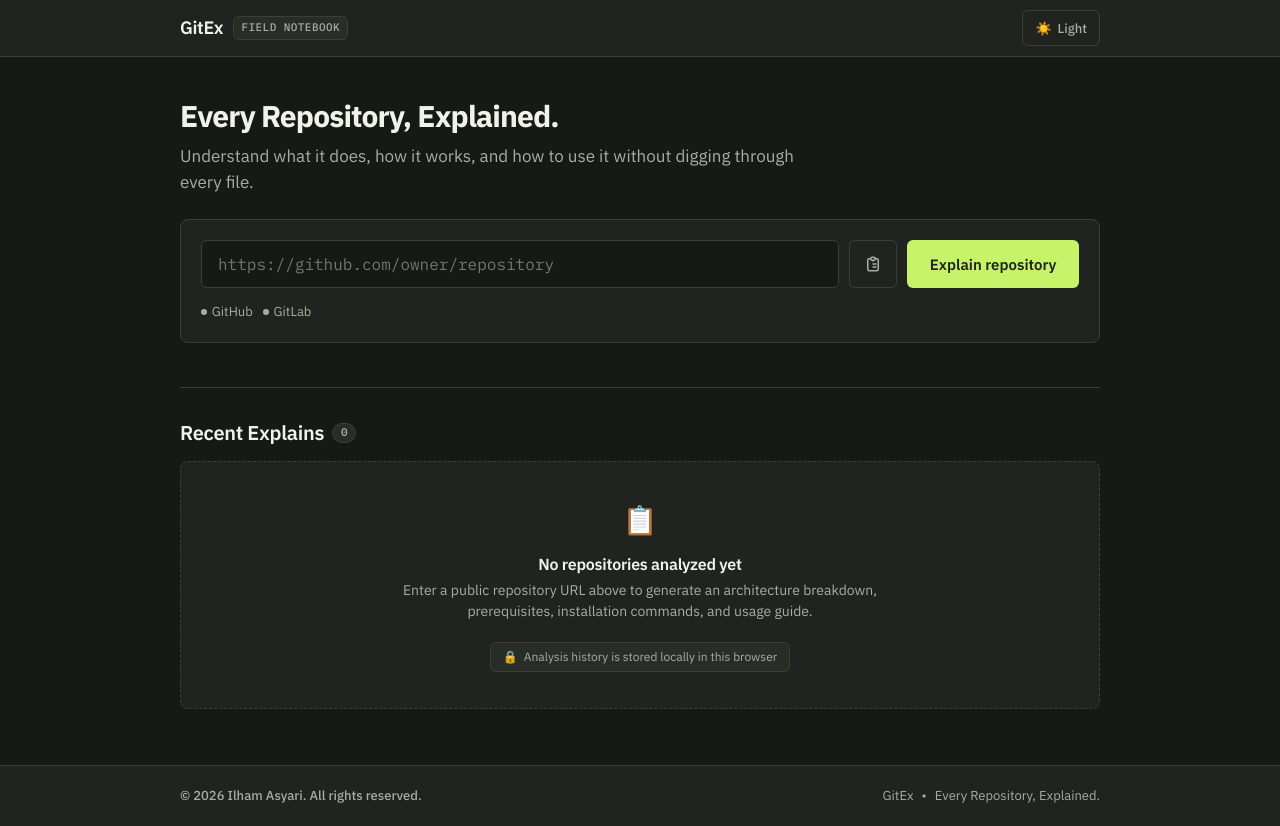
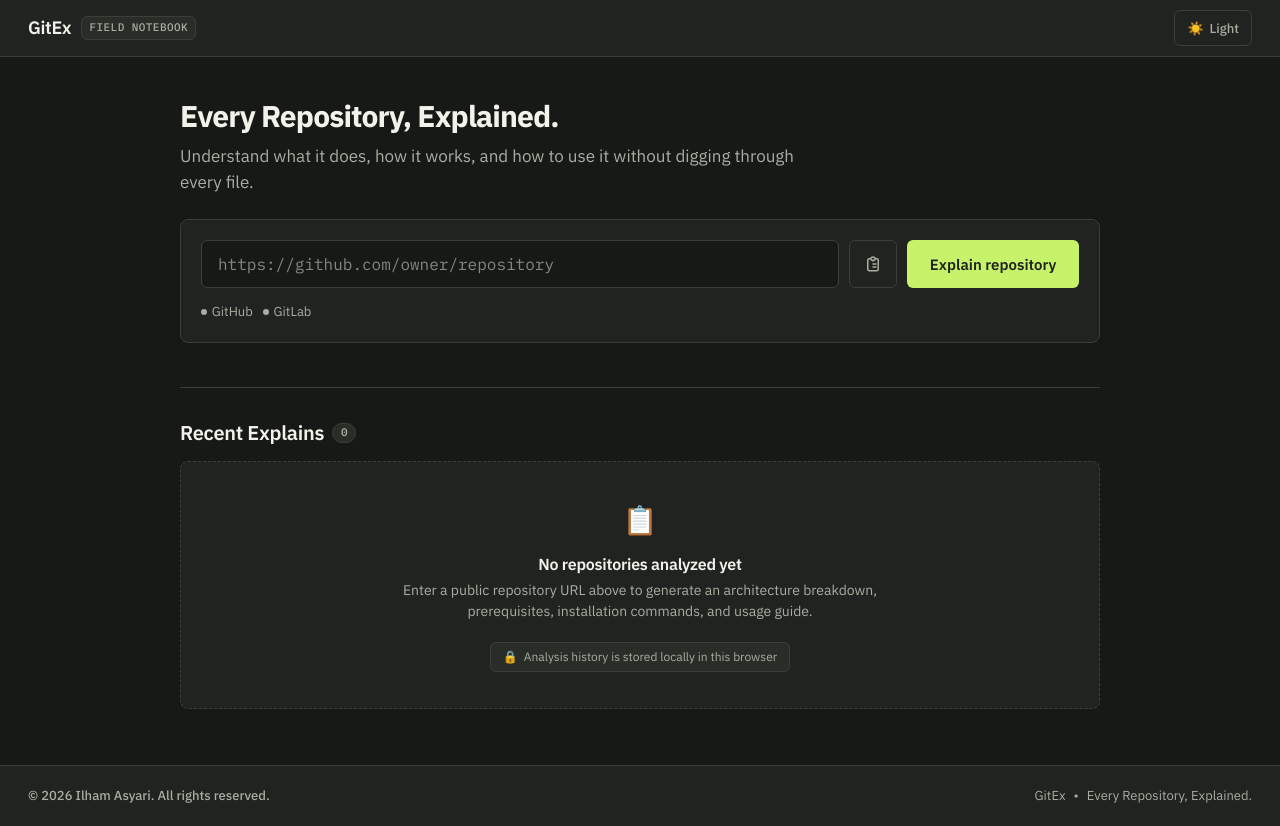
Before and after one commit to ilhamasy/gitex-web, a Node server app: page /app in a window 1280 px wide. Run offline with Node 20, Linux system fonts and the light colour scheme; some libraries are stand-ins or nearby versions.

Commit message:
fix(ui): harmonize navbar position and light mode styling across app and analysis views

```diff
--- a/public/css/style.css
+++ b/public/css/style.css
@@ -127,6 +127,11 @@ a {
   z-index: 20;
 }
 
+.app-header .container,
+.app-footer .container {
+  max-width: 1264px;
+}
+
 .header-inner {
   display: flex;
   align-items: center;
@@ -268,6 +273,11 @@ a {
   padding: 0.75rem 1rem;
   min-height: 48px;
   transition: border-color 0.15s ease, background-color 0.15s ease;
+}
+
+.url-input::placeholder {
+  color: var(--color-text-secondary);
+  opacity: 0.75;
 }
 
 .url-input.has-badge {
--- a/public/js/theme.js
+++ b/public/js/theme.js
@@ -40,6 +40,10 @@
         toggle.setAttribute('aria-label', 'Switch to dark theme');
       }
     }
+
+    try {
+      window.dispatchEvent(new CustomEvent('gitex-theme-change', { detail: { theme } }));
+    } catch (e) {}
   }
 
   // 1. Immediately apply stored theme to DOM
--- a/src/views/analysis.ejs
+++ b/src/views/analysis.ejs
@@ -11,7 +11,7 @@
   <link rel="preconnect" href="https://fonts.googleapis.com">
   <link rel="preconnect" href="https://fonts.gstatic.com" crossorigin>
   <link href="https://fonts.googleapis.com/css2?family=IBM+Plex+Mono:ital,wght@0,400;0,500;0,600;1,400&family=IBM+Plex+Sans:ital,wght@0,400;0,500;0,600;0,700;1,400&display=swap" rel="stylesheet">
-  <link rel="stylesheet" href="/css/style.css?v=gitex-v3">
+  <link rel="stylesheet" href="/css/style.css?v=gitex-v4">
   <script src="/js/theme.js"></script>
 </head>
 <body class="analysis-page">
@@ -21,7 +21,7 @@
   <header class="analysis-header-bar" id="analysis-top">
     <div class="container analysis-header-inner">
       <div class="analysis-breadcrumb-row">
-        <a href="/" class="back-link">
+        <a href="/app" class="back-link">
           <svg fill="none" stroke="currentColor" viewBox="0 0 24 24" aria-hidden="true">
             <path stroke-linecap="round" stroke-linejoin="round" stroke-width="2" d="M10 19l-7-7m0 0l7-7m-7 7h18"></path>
           </svg>
--- a/src/views/error.ejs
+++ b/src/views/error.ejs
@@ -7,7 +7,7 @@
   </script>
   <meta name="viewport" content="width=device-width, initial-scale=1.0">
   <title><%= title %></title>
-  <link rel="stylesheet" href="/css/style.css?v=gitex-v3">
+  <link rel="stylesheet" href="/css/style.css?v=gitex-v4">
   <script src="/js/theme.js"></script>
 </head>
 <body>
--- a/src/views/index.ejs
+++ b/src/views/index.ejs
@@ -11,7 +11,7 @@
   <link rel="preconnect" href="https://fonts.googleapis.com">
   <link rel="preconnect" href="https://fonts.gstatic.com" crossorigin>
   <link href="https://fonts.googleapis.com/css2?family=IBM+Plex+Mono:ital,wght@0,400;0,500;0,600;1,400&family=IBM+Plex+Sans:ital,wght@0,400;0,500;0,600;0,700;1,400&display=swap" rel="stylesheet">
-  <link rel="stylesheet" href="/css/style.css?v=gitex-v3">
+  <link rel="stylesheet" href="/css/style.css?v=gitex-v4">
   <script src="/js/theme.js"></script>
 </head>
 <body>
--- a/src/views/landing.ejs
+++ b/src/views/landing.ejs
@@ -11,7 +11,7 @@
   <link rel="preconnect" href="https://fonts.googleapis.com">
   <link rel="preconnect" href="https://fonts.gstatic.com" crossorigin>
   <link href="https://fonts.googleapis.com/css2?family=IBM+Plex+Mono:ital,wght@0,400;0,500;0,600;1,400&family=IBM+Plex+Sans:ital,wght@0,400;0,500;0,600;0,700;1,400&display=swap" rel="stylesheet">
-  <link rel="stylesheet" href="/css/style.css?v=gitex-v3">
+  <link rel="stylesheet" href="/css/style.css?v=gitex-v4">
   <script src="/js/theme.js"></script>
 </head>
 <body class="landing-page">
```
Also changed, not shown: other parts of public/css/style.css (+53 -12 lines).
